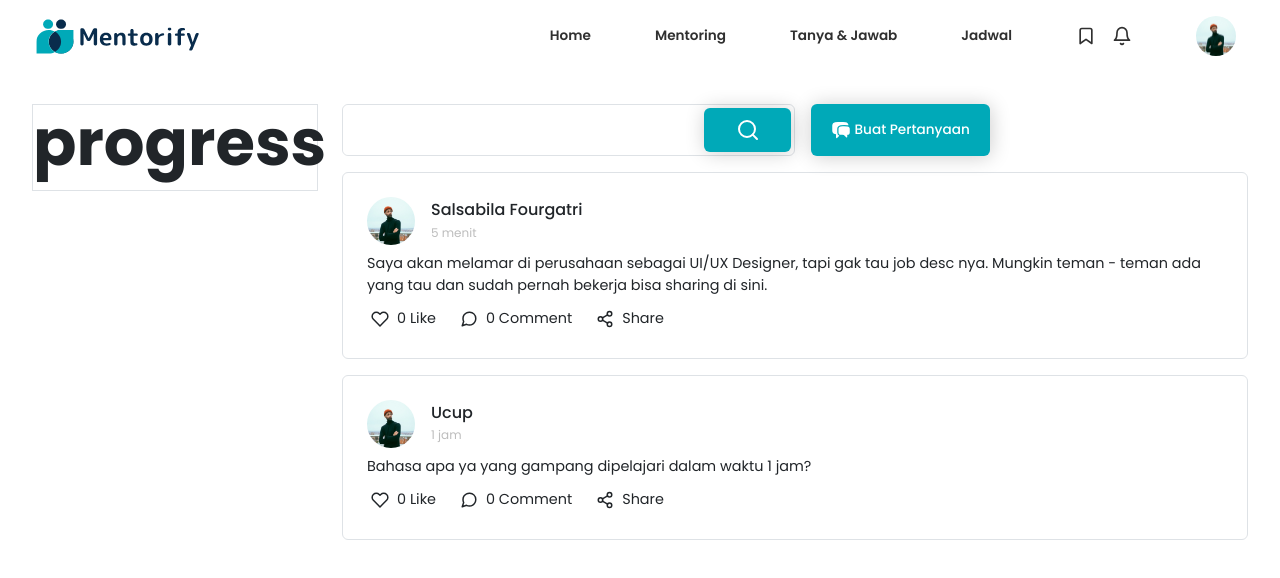
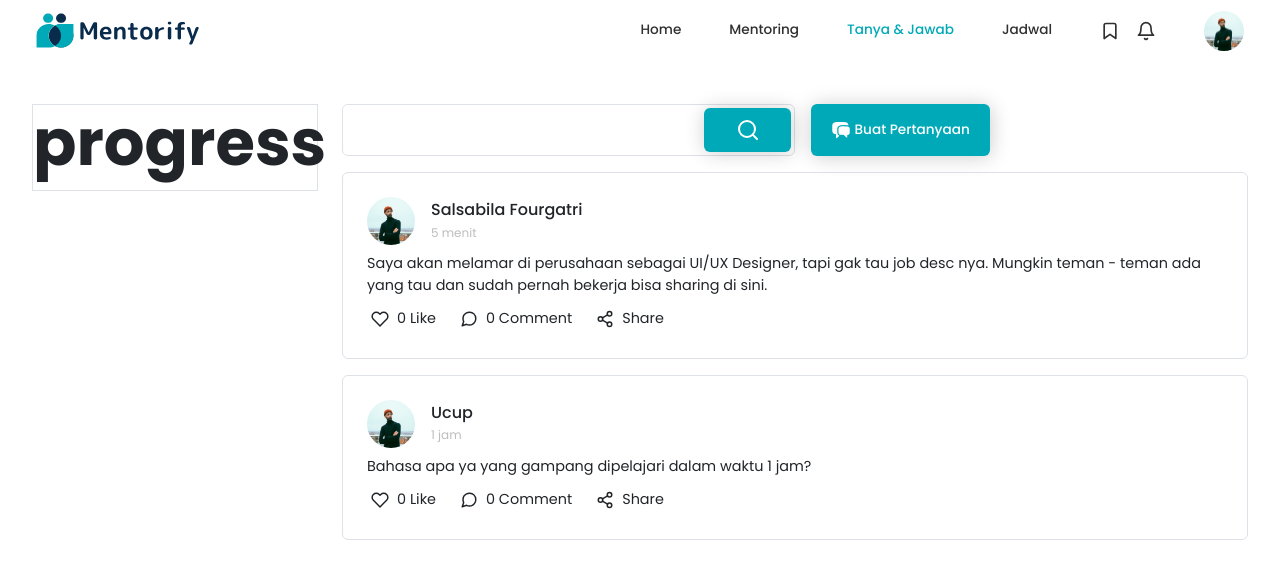
Before and after one commit to AriKrnwan/Mentorify, a React (Vite) app: page /qna in a window 1280 px wide. Shown: the top 578 px of the page. Built offline with nearby package versions, Linux system fonts and the light colour scheme.

Commit message:
selesai mengerjakan styling untuk sidebar

```diff
--- a/src/components/navbar/Navbar.css
+++ b/src/components/navbar/Navbar.css
@@ -8,8 +8,12 @@
   }
 
   .navbar a {
+    transition: color 0.3s ease;
+    font-family: 'Poppins', sans-serif;
+    font-weight: 500;
     color: #303030;
-    transition: color 0.3s ease;
+    font-size: 0.85rem;
+    background-color: rgba(255, 255, 255, 0);
   }
 
   .navbar a.active,
@@ -34,3 +38,7 @@
   .navbar-transparent {
     background-color: rgba(255, 255, 255, 0.80) !important;
   }
+
+  a {
+    text-decoration: none;
+  }
--- a/src/components/navbar/Navbar.jsx
+++ b/src/components/navbar/Navbar.jsx
@@ -8,6 +8,7 @@ import { FiBell } from "react-icons/fi";
 import { FiBookmark } from "react-icons/fi";
 import Logo from '../../assets/image/Logo.svg'
 import { useState, useEffect } from "react";
+import { NavLink } from "react-router-dom";
 
 function OffcanvasExample() {
   const [navbarTransparent, setNavbarTransparent] = useState(true);
@@ -57,26 +58,26 @@ function OffcanvasExample() {
               <Offcanvas.Header closeButton />
               <Offcanvas.Body>
                 <Nav className="justify-content-end flex-grow-1  align-items-center gap-5">
-                  <Nav.Link href="/home">Home</Nav.Link>
-                  <Nav.Link href="/mentoring">Mentoring</Nav.Link>
-                  <Nav.Link href="/qna">Tanya & Jawab</Nav.Link>
-                  <Nav.Link href="/schedule">Jadwal</Nav.Link>
-                  <div className="d-flex">
-                    <Nav.Link href="/save">
+                  <NavLink to="/home" activeClassName='active'>Home</NavLink>
+                  <NavLink to="/mentoring" activeClassName='active'>Mentoring</NavLink>
+                  <NavLink to="/qna" activeClassName='active'>Tanya & Jawab</NavLink>
+                  <NavLink to="/schedule" activeClassName='active'>Jadwal</NavLink>
+                  <div className="d-flex gap-3">
+                    <NavLink to="/save">
                       <FiBookmark size="20px" />
-                    </Nav.Link>
-                    <Nav.Link href="/notification">
+                    </NavLink>
+                    <NavLink to="/notification" activeClassName='active'>
                       <FiBell size="20px" />
-                    </Nav.Link>
+                    </NavLink>
                   </div>
-                  <Nav.Link href="/profile">
+                  <NavLink to="/profile" activeClassName='active'>
                     <img className="profile"
                       src={profile}
                       alt="profile picture"
                       width="40px"
                       height="40px"
                     />
-                  </Nav.Link>
+                  </NavLink>
                 </Nav>
               </Offcanvas.Body>
             </Navbar.Offcanvas>
--- a/src/components/riwayatTrasaksi/RiwayatTransaksi.jsx
+++ b/src/components/riwayatTrasaksi/RiwayatTransaksi.jsx
@@ -5,28 +5,28 @@ const RiwayatTransaksi = () => {
     {
       nama: "Siti Aulia - Mentor Design",
       noTransaction: "20231113-000000001",
-      tangal: "14 November 2023 pukul 19:34",
+      tanggal: "14 November 2023 pukul 19:34",
       harga: "Rp 30.000",
       statusTransaction: "Diterima",
     },
     {
       nama: "Siti Aulia - Mentor Design",
       noTransaction: "20231113-000000001",
-      tangal: "14 November 2023 pukul 19:34",
+      tanggal: "14 November 2023 pukul 19:34",
       harga: "Rp 30.000",
       statusTransaction: "Ditolak",
     },
     {
       nama: "Siti Aulia - Mentor Design",
       noTransaction: "20231113-000000001",
-      tangal: "14 November 2023 pukul 19:34",
+      tanggal: "14 November 2023 pukul 19:34",
       harga: "Rp 30.000",
       statusTransaction: "Telah Dibayar",
     },
     {
       nama: "Siti Aulia - Mentor Design",
       noTransaction: "20231113-000000001",
-      tangal: "14 November 2023 pukul 19:34",
+      tanggal: "14 November 2023 pukul 19:34",
       harga: "Rp 30.000",
       statusTransaction: "Kadaluarsa",
     },
@@ -39,7 +39,7 @@ const RiwayatTransaksi = () => {
           key={index}
           nama={information.nama}
           noTransaction={information.noTransaction}
-          tangal={information.tangal}
+          tanggal={information.tanggal}
           harga={information.harga}
           statusTransaction={information.statusTransaction}
         />
--- a/src/components/sidebarJadwal/SidebarJadwal.jsx
+++ b/src/components/sidebarJadwal/SidebarJadwal.jsx
@@ -6,37 +6,37 @@ import { LuHistory } from "react-icons/lu";
 import PropTypes from 'prop-types';
 
 
-const SidebarJadwal = ({ setMentoring }) => {
+const SidebarJadwal = ({ setMentoring, mentoring }) => {
 
     // const [mentoring, setMentoring] = useState(false);
 
-    const handleMentoringAktif = () => {
+    // const handleMentoringAktif = () => {
 
-      return (setMentoring(false))
-    };
+    //   return (setMentoring(false))
+    // };
 
-    const handleMentoringSelesai = () => {
-      return (setMentoring(true))
+    // const handleMentoringSelesai = () => {
+    //   return (setMentoring(true))
 
-    };
+    // };
 
   return (
-    <div>
+    <div className="position-fixed" style={{width: '306px'}}>
       <Row>
         <Col>
         <div className="navigasiJadwal w-100">
             <div className="jadwal"> Jadwal</div>
             <div
-              className={handleMentoringAktif ? "mAktif aktif" : "mAktif-f"}
-              onClick={handleMentoringAktif}
+              className={mentoring === 'mentoring_aktif' ? "mAktif aktif" : "mAktif"}
+              onClick={()=> setMentoring('mentoring_aktif')}
             >
               <span className=" d-flex gap-2 align-items-center">
                 <FiUser size="24px" /> Mentoring Aktif
               </span>
             </div>
             <div
-              className={handleMentoringSelesai ? "mSelesai-f" : "mSelesai aktif"}
-              onClick={handleMentoringSelesai}
+              className={mentoring === 'mentoring_selesai' ? "mSelesai aktif" : "mSelesai"}
+              onClick={()=> setMentoring('mentoring_selesai')}
             >
               <span className=" d-flex gap-2 align-items-center">
                 <LuHistory size={24} />
@@ -52,6 +52,7 @@ const SidebarJadwal = ({ setMentoring }) => {
 
 SidebarJadwal.propTypes = {
   setMentoring: PropTypes.func.isRequired,
+  mentoring: PropTypes.string.isRequired,
 };
 
 export default SidebarJadwal;
--- a/src/components/sidebarJadwal/sidebarJadwal.css
+++ b/src/components/sidebarJadwal/sidebarJadwal.css
@@ -49,7 +49,7 @@
   font-weight: 600;
 }
 
-.mAktif-f {
+.mAktif, .mSelesai {
   border-radius: 10px;
   color: var(--black-colors-black-3);
   font-family: Poppins;
@@ -68,10 +68,10 @@
   font-weight: 600;
 }
 
-.mSelesai-f {
+/* .mSelesai {
   color: var(--black-colors-black-3);
   font-family: Poppins;
   font-size: 14px;
   font-weight: 600;
   cursor: pointer;
-}
+} */
--- a/src/components/sidebarProfile/SidebarProfile.jsx
+++ b/src/components/sidebarProfile/SidebarProfile.jsx
@@ -5,13 +5,13 @@ import { LuCalendarClock } from "react-icons/lu";
 import { Col, Row } from "react-bootstrap";
 import PropTypes from "prop-types";
 
-const SidebarProfile = ({ setActive }) => {
+const SidebarProfile = ({ setActive, active }) => {
 
   const changeTab = (tab) => {
     setActive(tab);
   };
   return (
-    <div>
+    <div className="position-fixed" style={{width: '306px'}}>
       <Row>
         <Col>
           <div className="nav-porfile d-flex flex-column gap-3 p-2">
@@ -23,7 +23,7 @@ const SidebarProfile = ({ setActive }) => {
                 console.log("Clicked on Data Diri");
               }}
               className={`data-dirif d-flex gap-3 align-items-center ${
-                setActive === "data_diri" ? "active" : ""
+                active === "data_diri" ? "active" : ""
               }`}
             >
               <FiUser size="24px" />
@@ -32,7 +32,7 @@ const SidebarProfile = ({ setActive }) => {
             <div
               // className="riwayat-forum d-flex gap-3 align-items-center"
               className={`riwayat-forum d-flex gap-3 align-items-center ${
-                setActive === "riwayat_forum" ? "riwayat-forum active" : ""
+                active === "riwayat_forum" ? " active" : ""
               }`}
               onClick={() => setActive("riwayat_forum")}
             >
@@ -42,7 +42,7 @@ const SidebarProfile = ({ setActive }) => {
             <div
               // className="riwayat-transaksi d-flex gap-3 align-items-center"
               className={`riwayat-transaksi d-flex gap-3 align-items-center ${
-                setActive === "riwayat_transaksi"
+                active === "riwayat_transaksi"
                   ? "riwayat-transaksi active"
                   : ""
               }`}
@@ -60,6 +60,7 @@ const SidebarProfile = ({ setActive }) => {
 
 SidebarProfile.propTypes = {
   setActive: PropTypes.func.isRequired,
+  active: PropTypes.string.isRequired,
 };
 
 export default SidebarProfile;
--- a/src/pages/profile/Profile.jsx
+++ b/src/pages/profile/Profile.jsx
@@ -1,15 +1,14 @@
-import './profile.css'
+import "./profile.css";
 import { Col, Row } from "react-bootstrap";
 import Navbar from "../../components/navbar/Navbar";
 import SidebarProfile from "../../components/sidebarProfile/SidebarProfile";
 import DataDiri from "../../components/data-diri/DataDiri";
-import { useState } from 'react';
-import RiwayatForum from '../../components/riwayatForum/RiwayatForum';
-import RiwayatTransaksi from '../../components/riwayatTrasaksi/RiwayatTransaksi';
+import { useState } from "react";
+import RiwayatForum from "../../components/riwayatForum/RiwayatForum";
+import RiwayatTransaksi from "../../components/riwayatTrasaksi/RiwayatTransaksi";
 
 const Profile = () => {
-
-const [active, setActive] = useState('data_diri')
+  const [active, setActive] = useState("data_diri");
 
   return (
     <div className="overflow-hidden">
@@ -17,13 +16,12 @@ const [active, setActive] = useState('data_diri')
       <div className="container-xxl  mx-auto">
         <Row>
           <Col lg="3">
-            <SidebarProfile setActive={setActive}/>
+            <SidebarProfile setActive={setActive} active={active} />
           </Col>
           <Col lg="9">
-            {active === 'data_diri' && <DataDiri />}
-            {active === 'riwayat_forum' && <RiwayatForum/>}
-            {active === 'riwayat_transaksi' && <RiwayatTransaksi/>}
-
+            {active === "data_diri" && <DataDiri />}
+            {active === "riwayat_forum" && <RiwayatForum />}
+            {active === "riwayat_transaksi" && <RiwayatTransaksi />}
           </Col>
         </Row>
       </div>
--- a/src/pages/schedule/Schedule.jsx
+++ b/src/pages/schedule/Schedule.jsx
@@ -9,7 +9,7 @@ import { useState } from "react";
 import SidebarJadwal from '../../components/sidebarJadwal/SidebarJadwal'
 
 const Schedule = () => {
-  const [mentoring, setMentoring] = useState(false);
+  const [mentoring, setMentoring] = useState('mentoring_aktif');
 
   // const handleMentoringAktif = () => {
   //   setMentoring(false);
@@ -20,7 +20,7 @@ const Schedule = () => {
   // };
 
   const MentoringAktif = () => {
-    if (mentoring === false) {
+    if (mentoring === 'mentoring_aktif') {
 
       return (
         <div>
@@ -104,7 +104,7 @@ const Schedule = () => {
   const [hover, setHover] = useState(null);
 
   const MentoringSelesai = () => {
-    if (mentoring === true) {
+    if (mentoring === 'mentoring_selesai') {
 
       return (
         <div>
@@ -195,7 +195,7 @@ const Schedule = () => {
       <div className="container-xxl mx-auto d-flex flex-column">
         <Row>
           <Col lg="3">
-            <SidebarJadwal setMentoring={setMentoring}/>
+            <SidebarJadwal setMentoring={setMentoring} mentoring={mentoring} />
             {/* <div className="navigasiJadwal">
               <div className="jadwal"> Jadwal</div>
               <div
```
